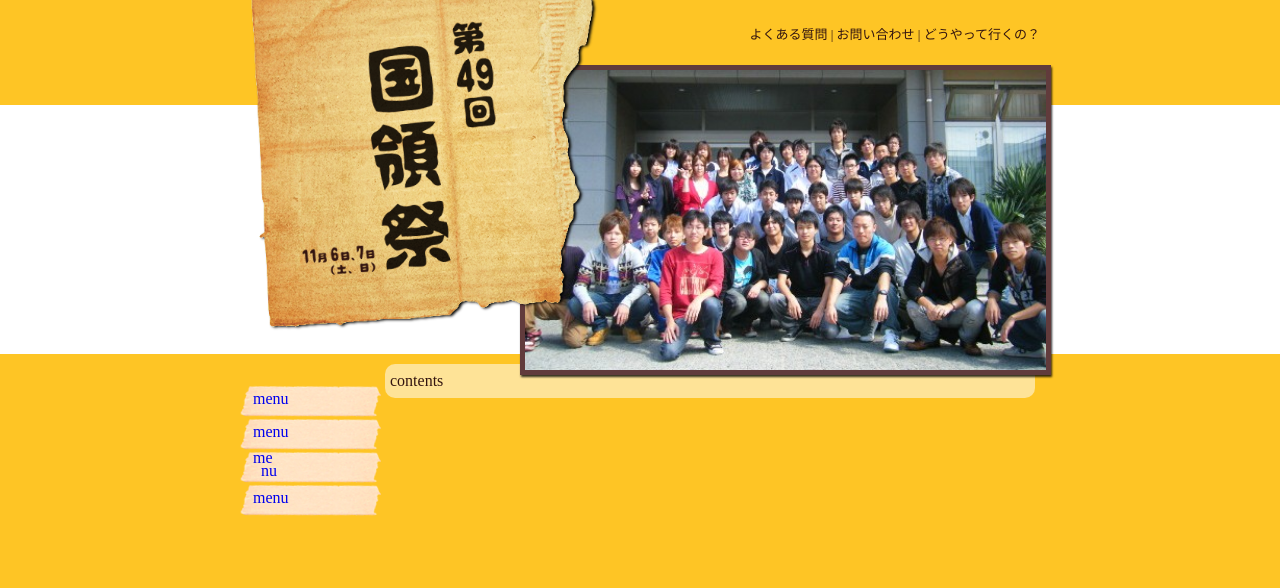
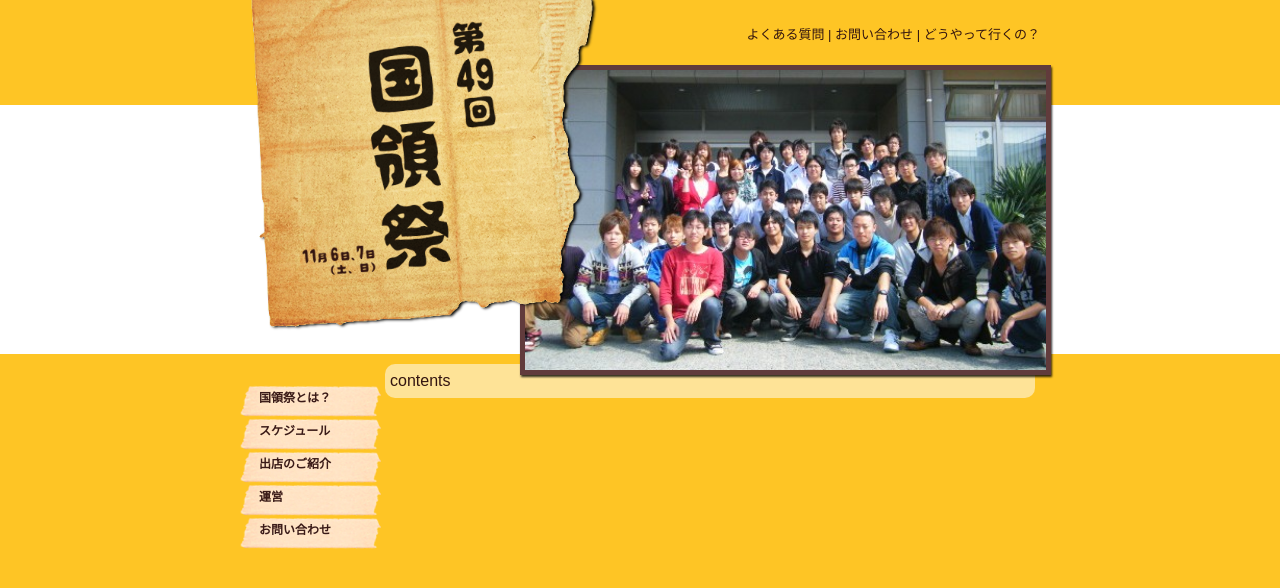
Before and after one commit to fujiruki/WPTheme-kkrfes, a plain HTML site: page index.html in a window 1280 px wide. Drawn offline with Linux system fonts and the light colour scheme.

Commit message:
sidemenuのフォントを設定

```diff
--- a/common.css
+++ b/common.css
@@ -7,6 +7,8 @@ body {
 	width: 100%;
 	background-color: #fec525;
 	color: #331510;
+	font-family: "ＭＳ ゴシック",sans-serif;
+	margin: 0 0 20px 0;
 }
 
 .rcorner {
@@ -93,7 +95,7 @@ div#sidebar {
 	min-height: 40px;
 	//background-color: #000033;
 	float: left;
-	margin-top: 30px;
+	margin: 30px 0 20px 0;
 }
 
 div#sidebar li {
@@ -103,18 +105,25 @@ div#sidebar li {
 	background-image: url('sidemenu.png');
 	background-repeat: no-repeat;
 	background-position: left center;
-	padding: 2px 10px 5px 13px;;
+	padding: 2px 10px 5px 19px;;
 	list-style: none;
-	line-height: 0.8em;
+	line-height: 0.6em;
 }
 
 div#sidebar li a {
 	display: table;
 	width: 100%;
 	height: 100%;
-	text-decoration: none;
 	padding-left: 0.5em;
 	text-indent: -0.5em;
+	text-decoration: none;
+	color: #3a1a17;
+	font-weight: bold;
+	font-size: 12px;
+}
+div#sidebar li a:hover {
+	font-size: 14px;
+	margin-left: -3px;
 }
 
 div#sidebar li a span {
--- a/index.html
+++ b/index.html
@@ -28,10 +28,11 @@
     <div class="cbox">
       <div id="sidebar">
         <ul>
-          <li><a href="#"><span>menu</span></a></li>
-          <li><a href="#"><span>menu</span></a></li>
-          <li><a href="#"><span>me<br>nu</span></a></li>
-          <li><a href="#"><span>menu</span></a></li>
+          <li><a href="#"><span>国領祭とは？</span></a></li>
+          <li><a href="#"><span>スケジュール</span></a></li>
+          <li><a href="#"><span>出店のご紹介</span></a></li>
+          <li><a href="#"><span>運営</span></a></li>
+          <li><a href="#"><span>お問い合わせ</span></a></li>
         </ul>
       </div>
       <div id="contents" class="rcorner">
```
Also changed, not shown: 1 other file.
